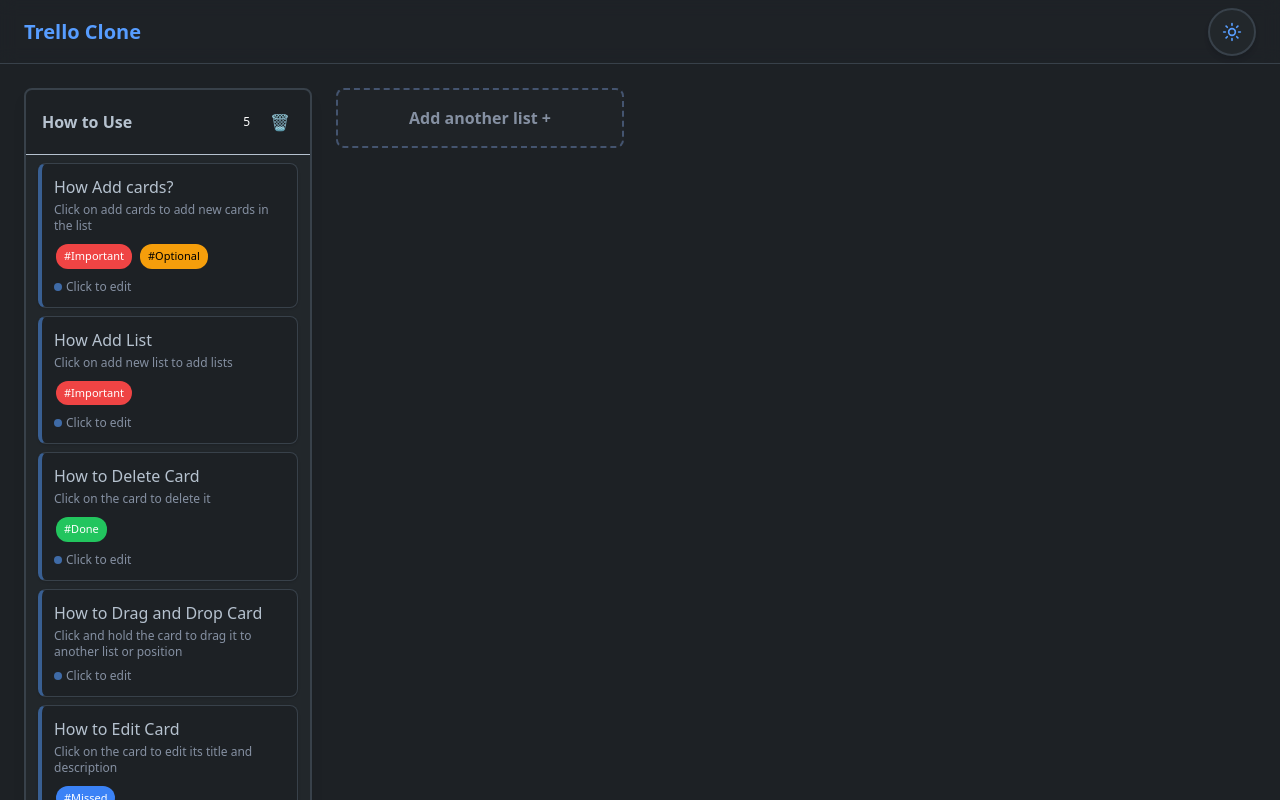
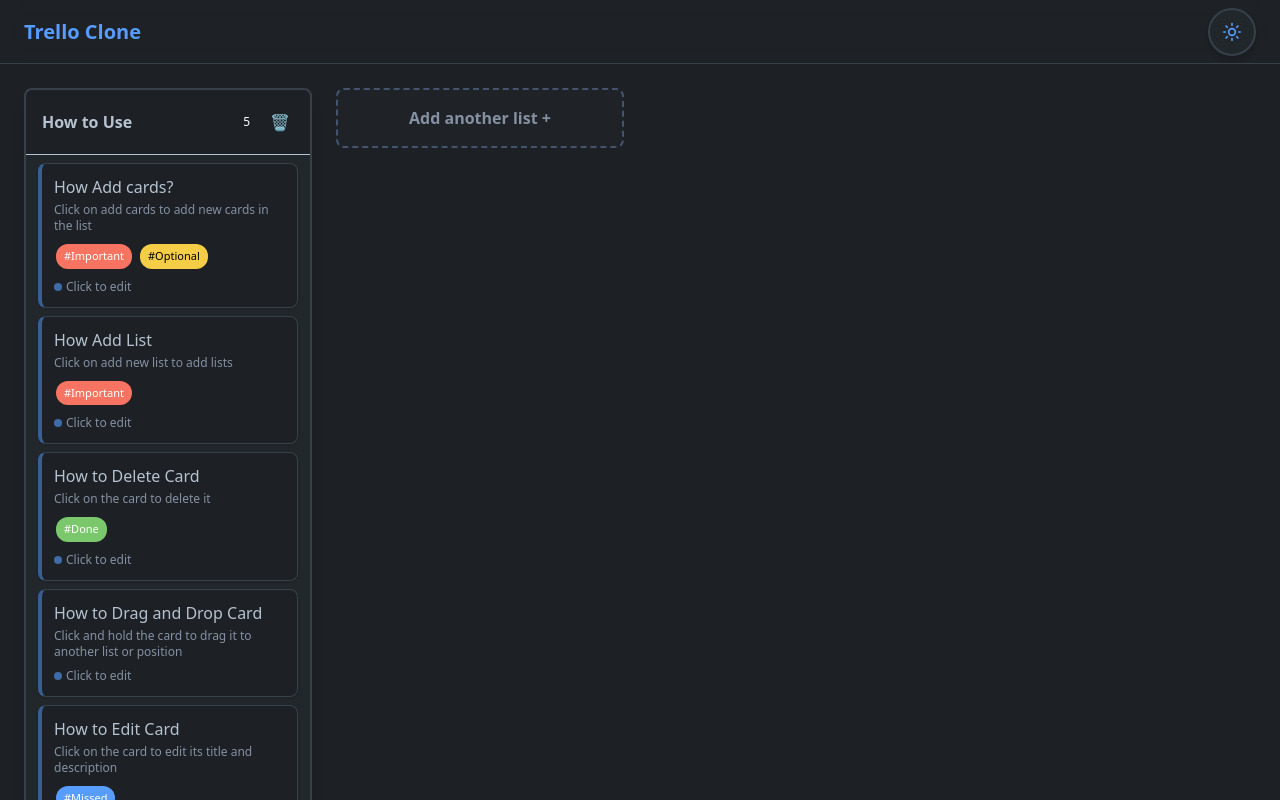
Before and after one commit to Ayush-Tak/taskflow-pro, a React (Vite) app: page / in a window 1280 px wide. Shown: the top 800 px of the page. Built offline with nearby package versions, Linux system fonts and the light colour scheme.

Commit message:
fix: label colors for light/dark themes

```diff
--- a/src/index.css
+++ b/src/index.css
@@ -19,6 +19,20 @@
   --color-input: #ffffff;
   --color-destructive: #eb5a46;
   --color-destructive-foreground: #ffffff;
+
+  /* Label colors - improved for better contrast */
+  --label-blue: #0079bf;
+  --label-green: #61bd4f;
+  --label-yellow: #d29034; /* Darker yellow for better contrast */
+  --label-orange: #ff9f1a;
+  --label-red: #eb5a46;
+  --label-purple: #c377e0;
+  --label-pink: #ff78cb;
+  --label-teal: #00c2e0;
+  --label-cyan: #51e5ff;
+  --label-indigo: #4c6ef5;
+  --label-lime: #9acd32;
+  --label-gray: #838c91;
 }
 
 /* Dark theme overrides */
@@ -37,6 +51,20 @@
   --color-input: #22272b;
   --color-destructive: #f87462;
   --color-destructive-foreground: #ffffff;
+
+  /* Dark theme label colors (slightly adjusted for better contrast) */
+  --label-blue: #579dff;
+  --label-green: #7bc86c;
+  --label-yellow: #f5cd47; /* Brighter yellow for dark theme */
+  --label-orange: #ffab3a;
+  --label-red: #f87462;
+  --label-purple: #dda0dd;
+  --label-pink: #ffb3d9;
+  --label-teal: #4dd0e1;
+  --label-cyan: #80deea;
+  --label-indigo: #6c7ce0;
+  --label-lime: #aed581;
+  --label-gray: #a1a7aa;
 }
 
 /* Basic desktop styles */
@@ -50,3 +78,48 @@
   user-select: none;
   -webkit-user-select: none;
 }
+
+/* Custom scrollbar styles */
+.scrollbar-thin {
+  scrollbar-width: thin;
+}
+
+.scrollbar-thin::-webkit-scrollbar {
+  width: 8px;
+}
+
+.scrollbar-thin::-webkit-scrollbar-track {
+  background: transparent;
+}
+
+.scrollbar-thin::-webkit-scrollbar-thumb {
+  background-color: var(--color-muted);
+  border-radius: 4px;
+}
+
+.scrollbar-thin::-webkit-scrollbar-thumb:hover {
+  background-color: var(--color-muted-foreground);
+}
+
+/* Label color utility classes for reliable color picker */
+.label-bg-blue { background-color: var(--label-blue); }
+.label-bg-green { background-color: var(--label-green); }
+.label-bg-yellow { background-color: var(--label-yellow); }
+.label-bg-orange { background-color: var(--label-orange); }
+.label-bg-red { background-color: var(--label-red); }
+.label-bg-purple { background-color: var(--label-purple); }
+.label-bg-pink { background-color: var(--label-pink); }
+.label-bg-teal { background-color: var(--label-teal); }
+.label-bg-cyan { background-color: var(--label-cyan); }
+.label-bg-indigo { background-color: var(--label-indigo); }
+.label-bg-lime { background-color: var(--label-lime); }
+.label-bg-gray { background-color: var(--label-gray); }
+
+/* Border styles for color picker selection */
+.label-border-selected {
+  border: 3px solid white !important;
+}
+
+.label-border-unselected {
+  border: 2px solid rgba(255,255,255,0.3) !important;
+}
```
